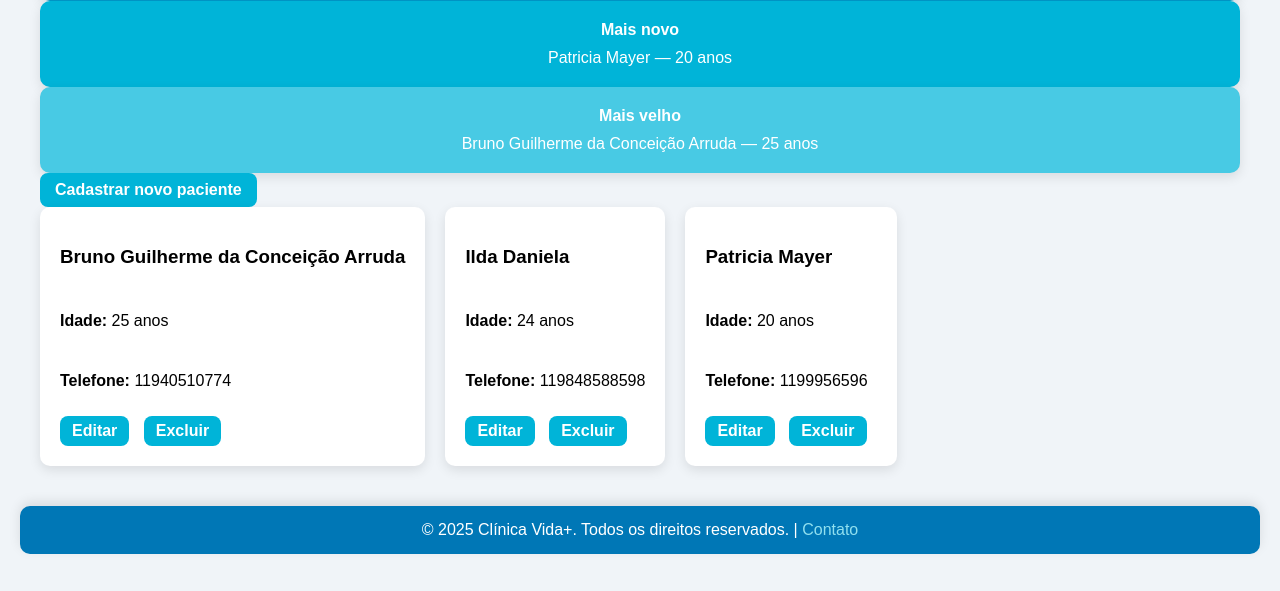
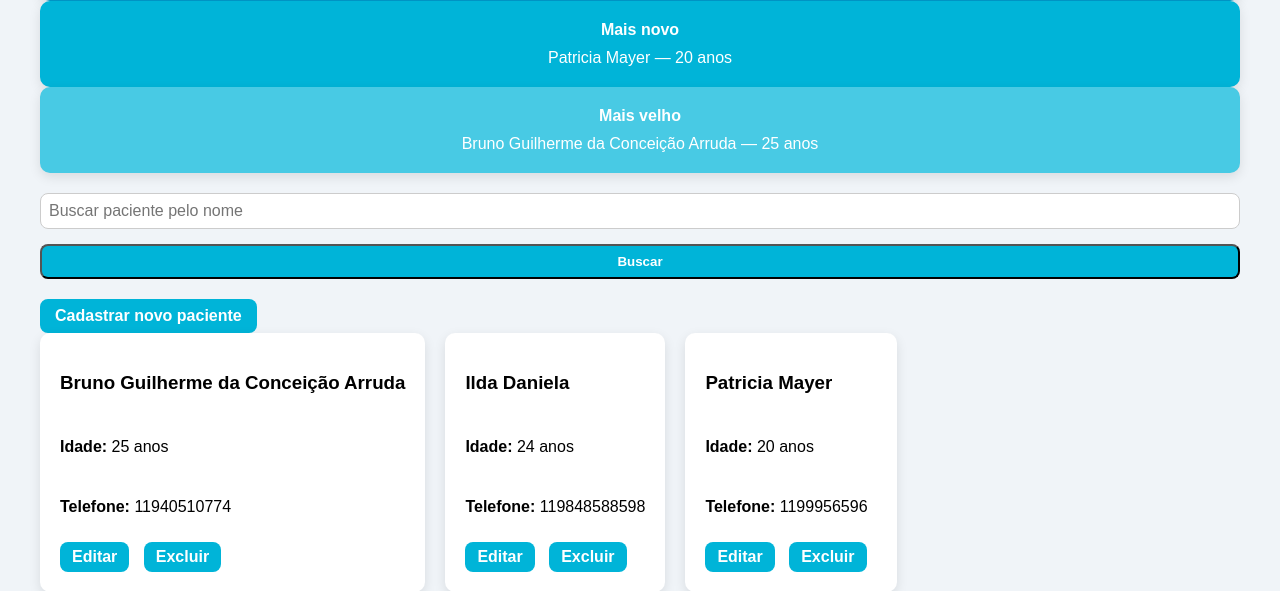
Before and after one commit to BrunoArrudas/Sistema_Clinica_Vida_Mais, a Flask app: page / in a window 1280 px wide. Shown: the part 374-965 px from the top of the page. Before the commit the page ends 928 px from the top, so only its background shows below. Run offline with Flask 3, Linux system fonts and the light colour scheme; data comes from the database, SQL or seed files in the repository; both versions use the stored data as it was after the commit.

Commit message:
Atualização da pagina index.html

```diff
--- a/app.py
+++ b/app.py
@@ -49,12 +49,20 @@ class Atendimento(db.Model):
 # 📍 ROTAS PRINCIPAIS
 # =====================
 
+from flask import request
+
 @app.route('/')
 def index():
-    pacientes = Paciente.query.all()
+    busca = request.args.get('busca')  # Captura o parâmetro 'busca' da URL
+
+    # Se houver busca, filtra pacientes pelo nome
+    if busca:
+        pacientes = Paciente.query.filter(Paciente.nome.ilike(f'%{busca}%')).all()
+    else:
+        pacientes = Paciente.query.all()
 
     # Estatísticas
-    total_pacientes = db.session.query(func.count(Paciente.id)).scalar() or 0
+    total_pacientes = db.session.query(func.count(Paciente.id)).scalar()
     idade_media = db.session.query(func.avg(Paciente.idade)).scalar()
     if idade_media:
         idade_media = round(idade_media, 1)
@@ -68,8 +76,10 @@ def index():
         total_pacientes=total_pacientes,
         idade_media=idade_media,
         paciente_mais_novo=paciente_mais_novo,
-        paciente_mais_velho=paciente_mais_velho
+        paciente_mais_velho=paciente_mais_velho,
+        busca=busca
     )
+
 
 @app.route('/cadastrar', methods=['GET', 'POST'])
 def cadastrar():
--- a/templates/index.html
+++ b/templates/index.html
@@ -23,6 +23,12 @@
     </div>
 </div>
 
+<form method="GET" style="margin-bottom:20px;">
+    <input type="text" name="busca" placeholder="Buscar paciente pelo nome" value="{{ busca or '' }}"
+        style="padding:8px; border-radius:8px; border:1px solid #ccc; margin-top: 20px;">
+    <button type="submit" class="btn">Buscar</button>
+</form>
+
 <!-- Botão de cadastro -->
 <a href="{{ url_for('cadastrar') }}" class="btn">Cadastrar novo paciente</a>
 
@@ -36,7 +42,7 @@
         <div class="acoes">
             <a href="{{ url_for('editar', id=paciente.id) }}" class="btn">Editar</a>
             <a href="{{ url_for('excluir', id=paciente.id) }}" class="btn btn-voltar"
-               onclick="return confirm('Tem certeza que deseja excluir?')">Excluir</a>
+                onclick="return confirm('Tem certeza que deseja excluir?')">Excluir</a>
         </div>
     </div>
     {% endfor %}
```
Also changed, not shown: instance/clinica.db.
